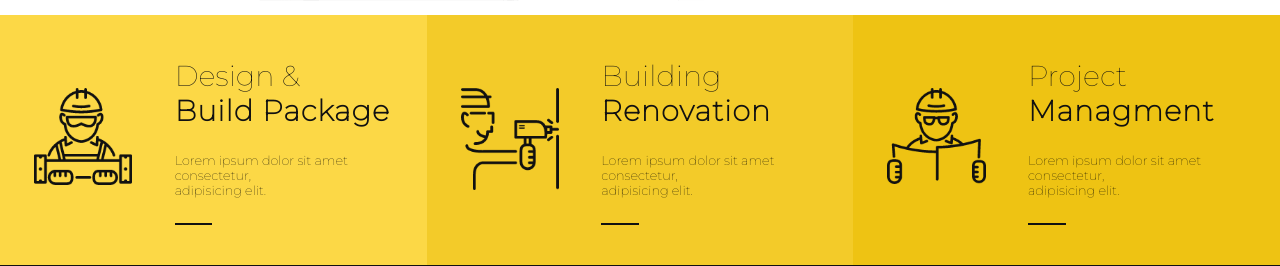
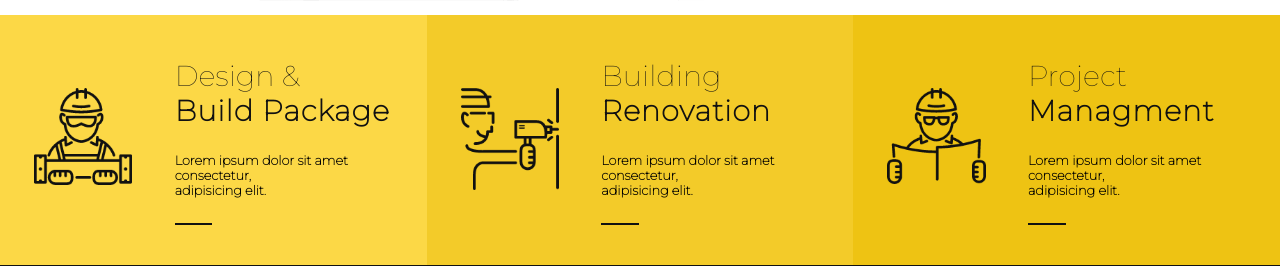
Before and after one commit to arberejupi/WEB-Project, a PHP site: page /home.html in a window 1280 px wide; the page is wider, and only the part inside the window is pictured. Shown: the part 1225-1491 px from the top of that part. Run offline with PHP 8.4, Linux system fonts and the light colour scheme.

Commit message:
Update home.css

```diff
--- a/home.css
+++ b/home.css
@@ -394,6 +394,7 @@
     font-size: 1.8em;
 }
 .mainThirdSecondText-2 p{
+    font-weight: 800;
     margin-top: 10%;
 }
 #mainThird1{
```
